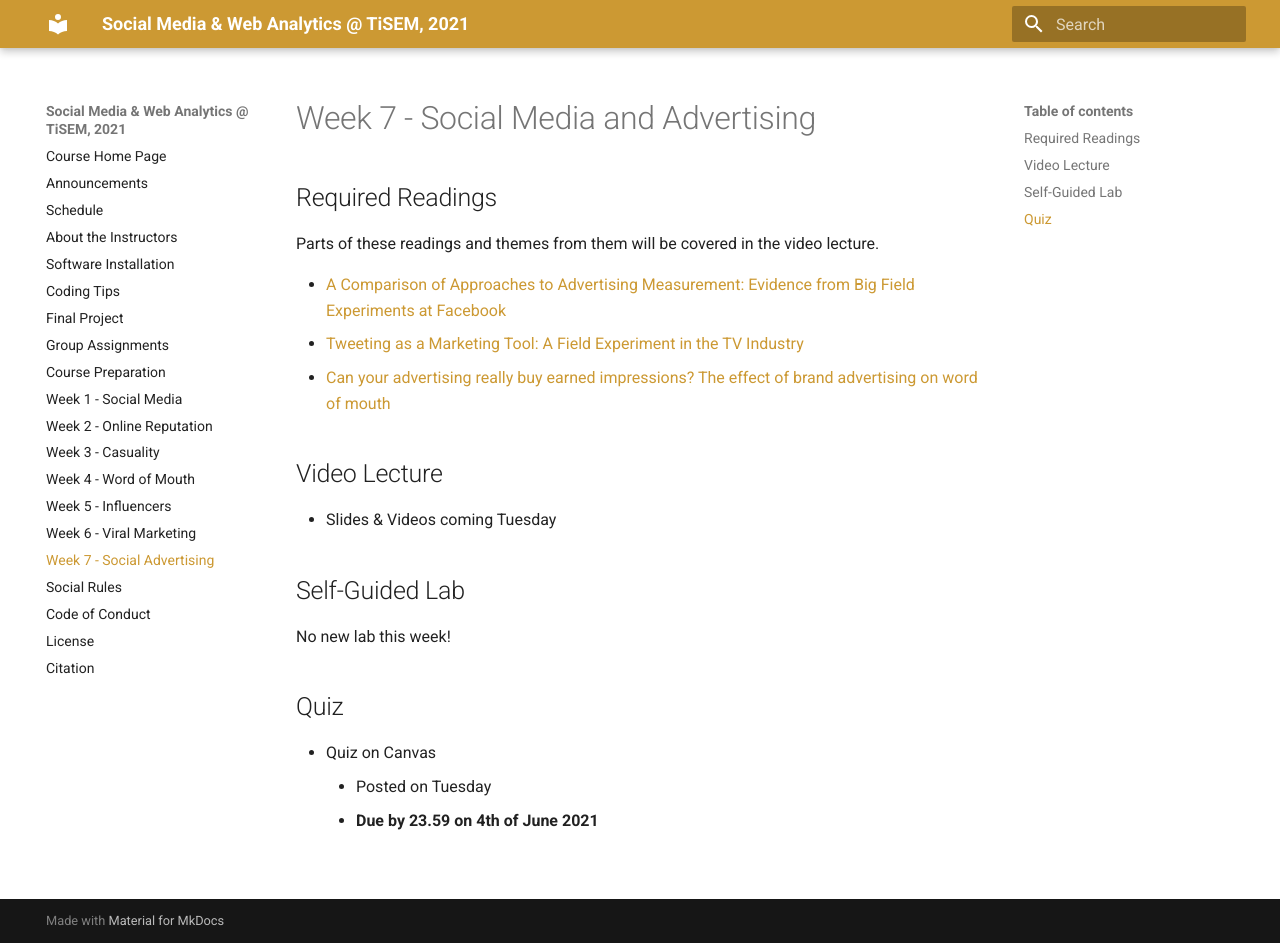
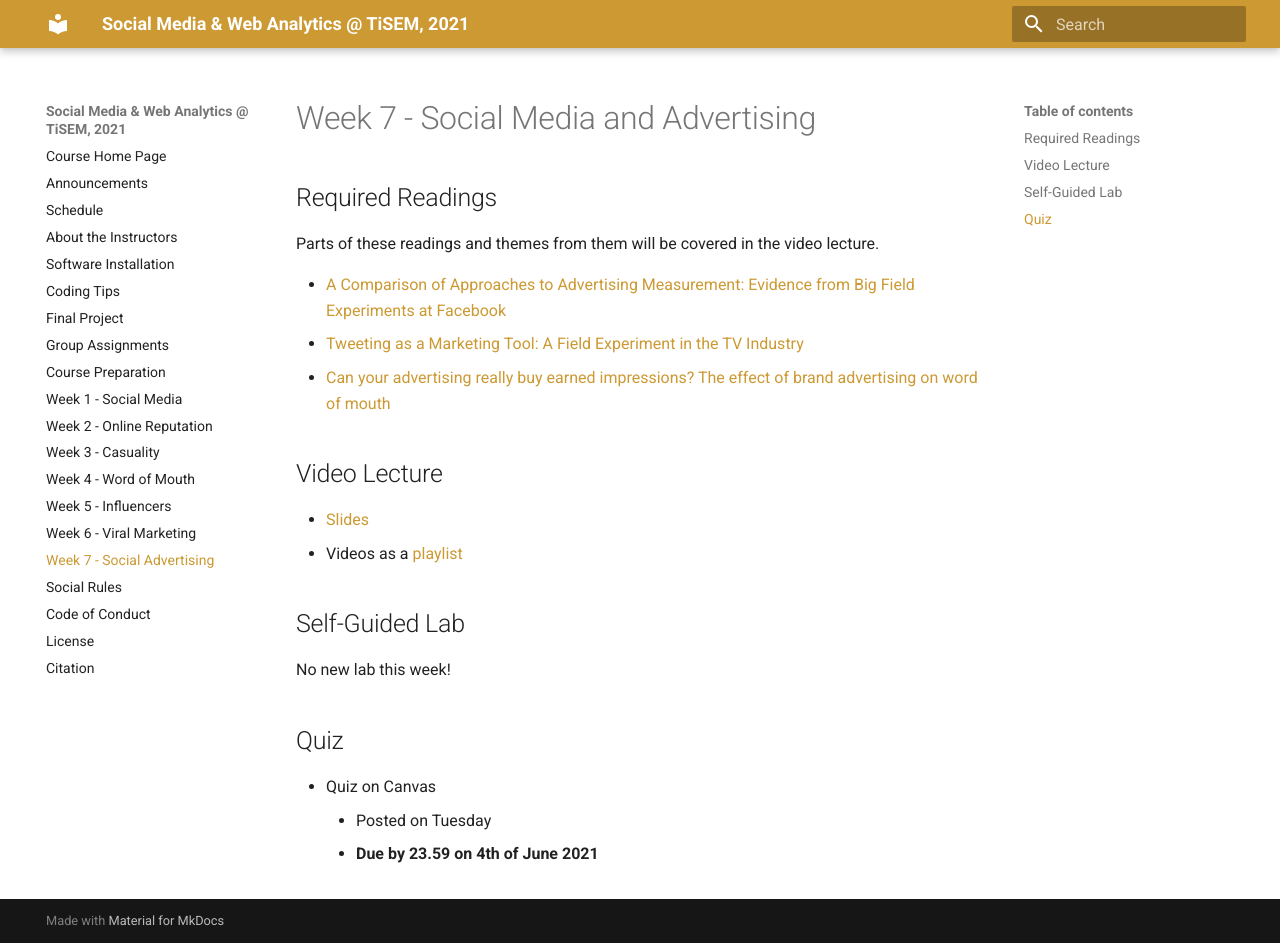
Before and after one commit to tisem-digital-marketing/2021-smwa, an MkDocs documentation site: the page built from docs/week_07.md, in a window 1280 px wide and 943 px high. Built offline with MkDocs 1.6.1 and Material for MkDocs 9.7.7, drawn with Linux system fonts in a browser that asks for light colours; old or Windows-style settings are respelled for this version of MkDocs.

```diff
--- a/docs/week_07.md
+++ b/docs/week_07.md
@@ -10,9 +10,8 @@ Parts of these readings and themes from them will be covered in the video lectur
 
 ## Video Lecture
 
-<!-- * [Slides][lecture-slides-06] -->
-* Slides & Videos coming Tuesday
-<!-- * Videos as a [playlist](https://www.youtube.com/playlist?list=PL9QkA7C7GRGXgdNurrsgBJwyY8d91PaMy) -->
+* [Slides][lecture-slides-07]
+* Videos as a [playlist](https://www.youtube.com/playlist?list=PL9QkA7C7GRGV7IX9hxDS_xYRDX4_4-QOg)
 
 ## Self-Guided Lab
 
```
Also changed, not shown: other parts of docs/week_07.md (+2 -0 lines), 1 other file.
